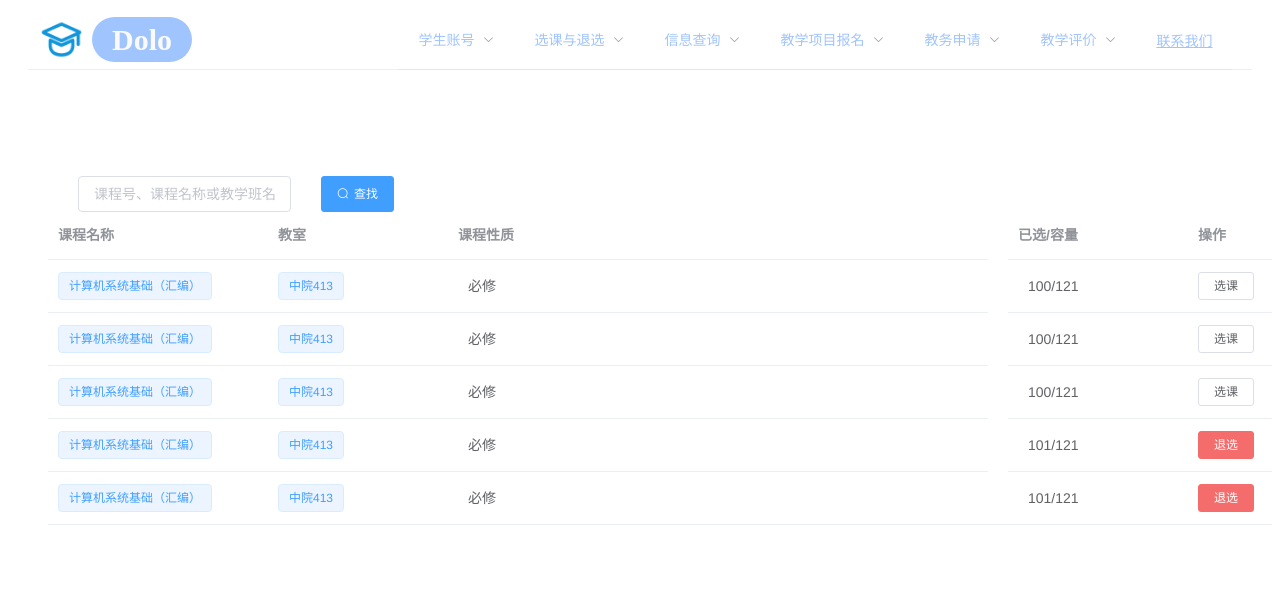
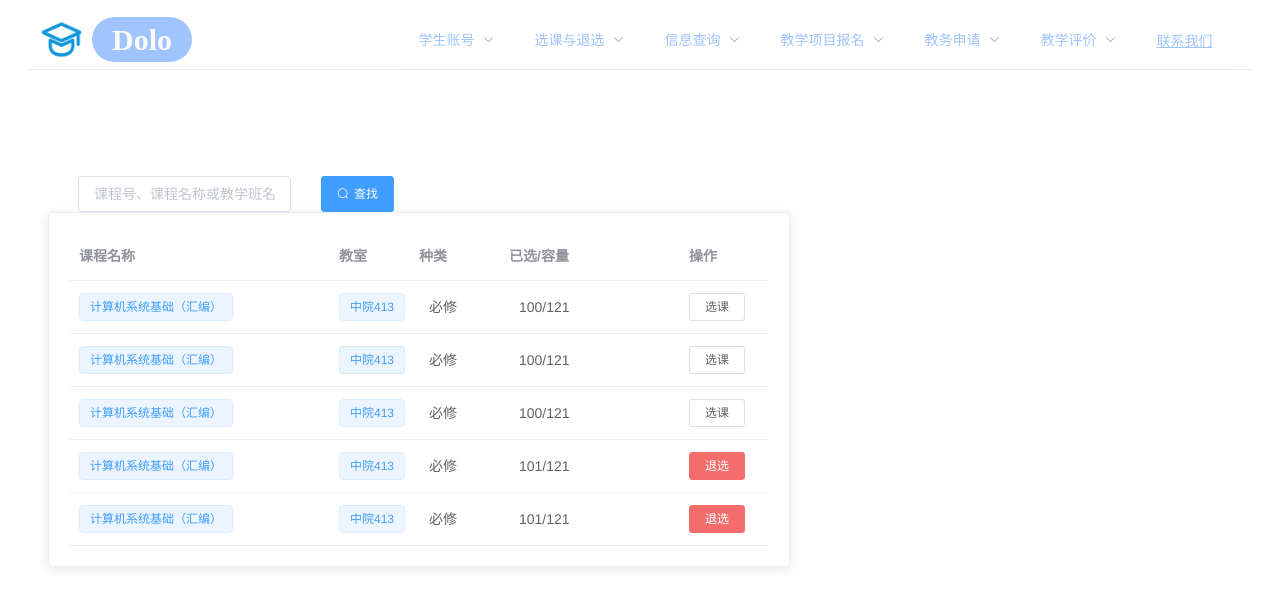
Before and after one commit to Photinia-Milk/Dolo-Front-End, a Vue app: page /student/course_select in a window 1280 px wide. Shown: the top 608 px of the page. Built offline with nearby package versions, Linux system fonts and the light colour scheme.

Commit message:
feature: make course show in card

```diff
--- a/src/views/student/components/CourseTable.vue
+++ b/src/views/student/components/CourseTable.vue
@@ -1,12 +1,12 @@
 <template>
-    <div id="courseTable">
+    <el-card id="courseTable" class="box-card">
         <el-table
                 :data="tableData"
                 style="width: 100%">
             <el-table-column
                     fixed
                     label="课程名称"
-                    width="220">
+                    width="260">
                 <template slot-scope="scope">
                         <el-popover trigger="hover" placement="top">
                             <p>教学班: {{ scope.row.class }}</p>
@@ -19,7 +19,7 @@
             </el-table-column>
             <el-table-column
                     label="教室"
-                    width="180">
+                    width="80">
                 <template slot-scope="scope">
                     <el-popover trigger="hover" placement="top">
                         <p>校区: {{ scope.row.area }}</p>
@@ -31,8 +31,8 @@
                 </template>
             </el-table-column>
             <el-table-column
-                    label="课程性质"
-                    width="180">
+                    label="种类"
+                    width="60">
                 <template slot-scope="scope">
                     <!--                <i class="el-icon-time"></i>-->
                     <span style="margin-left: 10px">{{ scope.row.type }}</span>
@@ -54,7 +54,7 @@
             <el-table-column
                     fixed="right"
                     label="操作"
-                    width="180"
+                    width="90"
             >
                 <template slot-scope="scope">
                     <div  v-if="scope.row.if_select === true">
@@ -71,10 +71,32 @@
                 </template>
             </el-table-column>
         </el-table>
-    </div>
+    </el-card>
 
 </template>
 
+<style>
+    .text {
+        font-size: 14px;
+    }
+
+    .item {
+        margin-bottom: 18px;
+    }
+
+    .clearfix:before,
+    .clearfix:after {
+        display: table;
+        content: "";
+    }
+    .clearfix:after {
+        clear: both
+    }
+
+    .box-card {
+        width: 740px;
+    }
+</style>
 <script>
     export default {
         data() {
```
